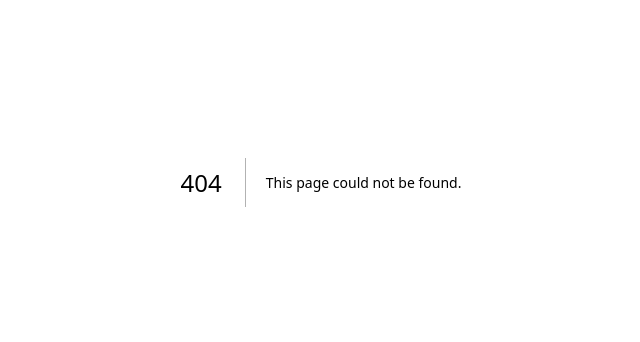
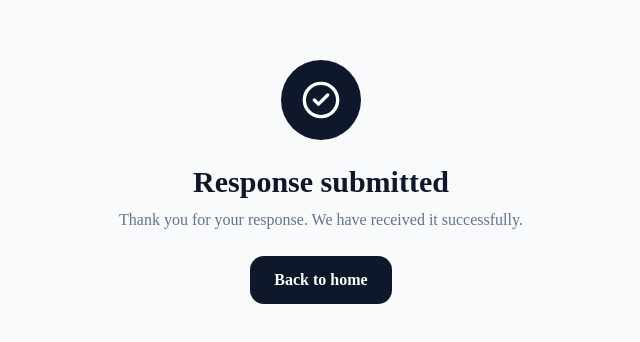
Before and after one commit to binay-das/ai-form-builder, a Next.js app: page /forms/1/success in a window 1280 px wide. Before the commit this address had no page. Shown: the part 218-560 px from the top of the page, without its empty margins (319-959 px from the left). Built offline with nearby package versions, Linux system fonts and the light colour scheme.

Commit message:
add form submission success page

```diff
--- /dev/null
+++ b/app/forms/[formId]/success/page.tsx
@@ -0,0 +1,26 @@
+import { CheckCircle2 } from "lucide-react";
+import Link from "next/link";
+
+export default function FormSuccessPage() {
+  return (
+    <div className="min-h-screen bg-slate-50 flex items-center justify-center p-6">
+      <div className="w-full max-w-lg text-center space-y-6">
+        <div className="w-20 h-20 rounded-full bg-slate-900 flex items-center justify-center mx-auto">
+          <CheckCircle2 className="h-10 w-10 text-white" />
+        </div>
+        <div className="space-y-2">
+          <h1 className="text-3xl font-bold text-slate-900">Response submitted</h1>
+          <p className="text-slate-500">
+            Thank you for your response. We have received it successfully.
+          </p>
+        </div>
+        <Link
+          href="/"
+          className="inline-block px-6 py-3 rounded-xl bg-slate-900 text-white font-semibold hover:bg-slate-800 transition-colors"
+        >
+          Back to home
+        </Link>
+      </div>
+    </div>
+  );
+}
```
